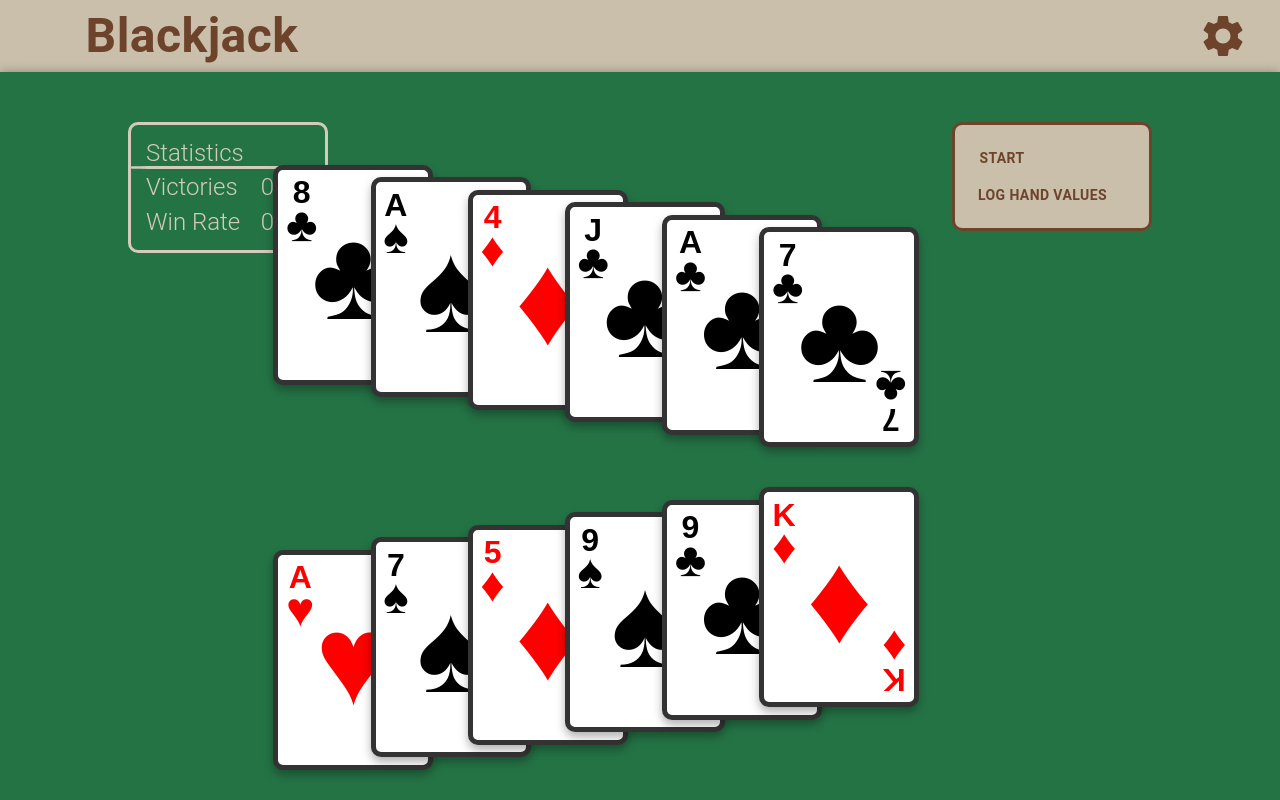
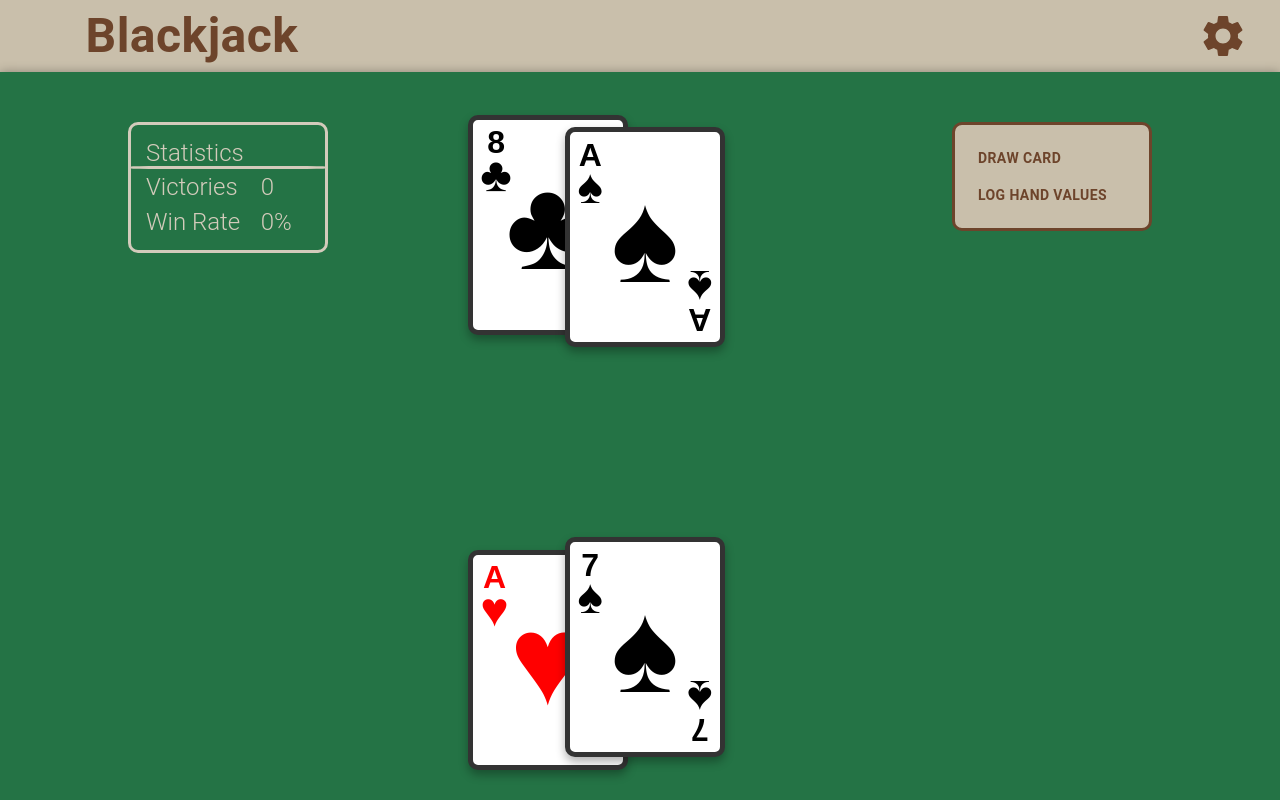
Before and after one commit to EthanNguyen-Tu/Blackjack, a React (Create React App) app: page / in a window 1280 px wide. Both pictures are taken after a click on the button "START". Shown: the top 800 px of the page. Built offline with nearby package versions, Linux system fonts and the light colour scheme.

Commit message:
feat(Game): Added basic player card drawing and reset at bust

```diff
--- a/src/shared/components/Blackjack/Blackjack.tsx
+++ b/src/shared/components/Blackjack/Blackjack.tsx
@@ -1,19 +1,31 @@
 import { Grid } from "@mui/system";
-import PlayingCard from "../PlayingCard/PlayingCard.tsx";
 import "./Blackjack.css";
 import React, { useState } from "react";
-import { HandOfCards } from "../PlayingCard/HandOfCards.ts";
+import { HandOfCards } from "../HandOfCards/HandOfCards.ts";
 import { DeckOfCards } from "../PlayingCard/DeckOfCards.ts";
 import DecisionPanel from "../DecisionPanel/DecisionPanel.tsx";
 import StatisticsMenu from "../StatisticsMenu/StatisticsMenu.tsx";
 import { useGameContext } from "../../hooks/useGameContext.ts";
+import HandOfCardsDisplay, {
+    HandOfCardsVariants,
+} from "../HandOfCards/HandOfCardsDisplay.tsx";
 
 function Blackjack({ statsMenuVisibility }) {
-    const [dealerHand, setDealerHand] = useState<HandOfCards>();
-    const [playerHand, setPlayerHand] = useState<HandOfCards>();
+    const [dealerCards, setDealerCards] = useState<string[]>([]);
+    const [playerCards, setPlayerCards] = useState<string[]>([]);
+    const [dealerHand] = useState<HandOfCards>(new HandOfCards());
+    const [playerHand] = useState<HandOfCards>(new HandOfCards());
+
     const { victories, totalGames } = useGameContext();
 
     const deck = new DeckOfCards();
+
+    if (playerHand.getHandValue() > 21) {
+        dealerHand.clear();
+        playerHand.clear();
+        setDealerCards([]);
+        setPlayerCards([]);
+    }
 
     return (
         <Grid
@@ -27,8 +39,8 @@ function Blackjack({ statsMenuVisibility }) {
                 deck={deck}
                 dealerHand={dealerHand}
                 playerHand={playerHand}
-                setDealerHand={setDealerHand}
-                setPlayerHand={setPlayerHand}
+                setDealerHand={setDealerCards}
+                setPlayerHand={setPlayerCards}
                 sx={{
                     position: "absolute",
                     top: "50px",
@@ -51,18 +63,12 @@ function Blackjack({ statsMenuVisibility }) {
                 justifyContent="center"
                 alignItems="center"
             >
-                {dealerHand &&
-                    dealerHand.getHand().map((card, idx) => (
-                        <PlayingCard
-                            card={card}
-                            sx={{
-                                zIndex: idx,
-                                marginLeft: "-75px",
-                                marginTop: 25 * idx + "px",
-                            }}
-                            key={"Dealer-" + card}
-                        />
-                    ))}
+                {dealerHand && (
+                    <HandOfCardsDisplay
+                        variant={HandOfCardsVariants.Dealer}
+                        hand={dealerCards}
+                    />
+                )}
             </Grid>
             <Grid
                 container
@@ -70,18 +76,12 @@ function Blackjack({ statsMenuVisibility }) {
                 justifyContent="center"
                 alignItems="center"
             >
-                {playerHand &&
-                    playerHand.getHand().map((card, idx) => (
-                        <PlayingCard
-                            card={card}
-                            sx={{
-                                zIndex: idx,
-                                marginLeft: "-75px",
-                                marginTop: -25 * idx + "px",
-                            }}
-                            key={"Player-" + card}
-                        />
-                    ))}
+                {playerHand && (
+                    <HandOfCardsDisplay
+                        variant={HandOfCardsVariants.Player}
+                        hand={playerCards}
+                    />
+                )}
             </Grid>
         </Grid>
     );
--- a/src/shared/components/DecisionPanel/DecisionPanel.tsx
+++ b/src/shared/components/DecisionPanel/DecisionPanel.tsx
@@ -1,20 +1,16 @@
 import { Button } from "@mui/material";
 import { Grid } from "@mui/system";
-import React from "react";
+import React, { useState } from "react";
 import "./DecisionPanel.css";
-import { HandOfCards } from "../PlayingCard/HandOfCards.ts";
+import { HandOfCards } from "../HandOfCards/HandOfCards.ts";
 import { DeckOfCards } from "../PlayingCard/DeckOfCards.ts";
 
 interface DecisionPanelProps {
     deck: DeckOfCards;
-    dealerHand?: HandOfCards;
-    playerHand?: HandOfCards;
-    setDealerHand: React.Dispatch<
-        React.SetStateAction<HandOfCards | undefined>
-    >;
-    setPlayerHand: React.Dispatch<
-        React.SetStateAction<HandOfCards | undefined>
-    >;
+    dealerHand: HandOfCards;
+    playerHand: HandOfCards;
+    setDealerHand: React.Dispatch<React.SetStateAction<string[]>>;
+    setPlayerHand: React.Dispatch<React.SetStateAction<string[]>>;
     sx?: Object;
 }
 
@@ -23,14 +19,17 @@ function DecisionPanel(props: DecisionPanelProps) {
         props;
 
     const handleStart = () => {
-        const hand1 = new HandOfCards();
-        const hand2 = new HandOfCards();
-        for (let i = 0; i < 6; i++) {
-            hand1.addCard(deck.drawCard());
-            hand2.addCard(deck.drawCard());
+        for (let i = 0; i < 2; i++) {
+            dealerHand.addCard(deck.drawCard());
+            playerHand.addCard(deck.drawCard());
         }
-        setDealerHand(hand1);
-        setPlayerHand(hand2);
+        setDealerHand([...dealerHand.getHand()]);
+        setPlayerHand([...playerHand.getHand()]);
+    };
+
+    const drawCard = () => {
+        playerHand.addCard(deck.drawCard());
+        setPlayerHand([...playerHand.getHand()]);
     };
 
     const logHandValues = () => {
@@ -55,12 +54,22 @@ function DecisionPanel(props: DecisionPanelProps) {
             justifyItems="center"
         >
             <Grid size={12}>
+                {(playerHand.getHand().length === 0 &&
+                    dealerHand.getHand().length === 0 && (
                         <Button
                             onClick={handleStart}
                             sx={{ color: "primary.contrastText" }}
                         >
                             Start
                         </Button>
+                    )) || (
+                    <Button
+                        onClick={drawCard}
+                        sx={{ color: "primary.contrastText" }}
+                    >
+                        Draw Card
+                    </Button>
+                )}
             </Grid>
             <Grid size={12}>
                 <Button
--- /dev/null
+++ b/src/shared/components/HandOfCards/HandOfCardsDisplay.tsx
@@ -0,0 +1,44 @@
+import React from "react";
+import PlayingCard from "../PlayingCard/PlayingCard.tsx";
+
+export enum HandOfCardsVariants {
+    Player = "Player",
+    Dealer = "Dealer",
+}
+
+interface HandOfCardsProps {
+    variant: HandOfCardsVariants;
+    hand: Array<string>;
+}
+
+function HandOfCardsDisplay(props: HandOfCardsProps) {
+    const { variant, hand } = props;
+
+    if (variant === HandOfCardsVariants.Player) {
+        return hand.map((card, idx) => (
+            <PlayingCard
+                card={card}
+                sx={{
+                    zIndex: idx,
+                    marginLeft: "-75px",
+                    marginTop: -25 * idx + "px",
+                }}
+                key={"Player-" + card}
+            />
+        ));
+    } else if (variant === HandOfCardsVariants.Dealer) {
+        return hand.map((card, idx) => (
+            <PlayingCard
+                card={card}
+                sx={{
+                    zIndex: idx,
+                    marginLeft: "-75px",
+                    marginTop: 25 * idx + "px",
+                }}
+                key={"Dealer-" + card}
+            />
+        ));
+    }
+}
+
+export default HandOfCardsDisplay;
```
Also changed, not shown: src/shared/components/HandOfCards/HandOfCards.ts (renamed from src/shared/components/PlayingCard/HandOfCards.ts). Lines whose indentation alone changed are shown as unchanged.
